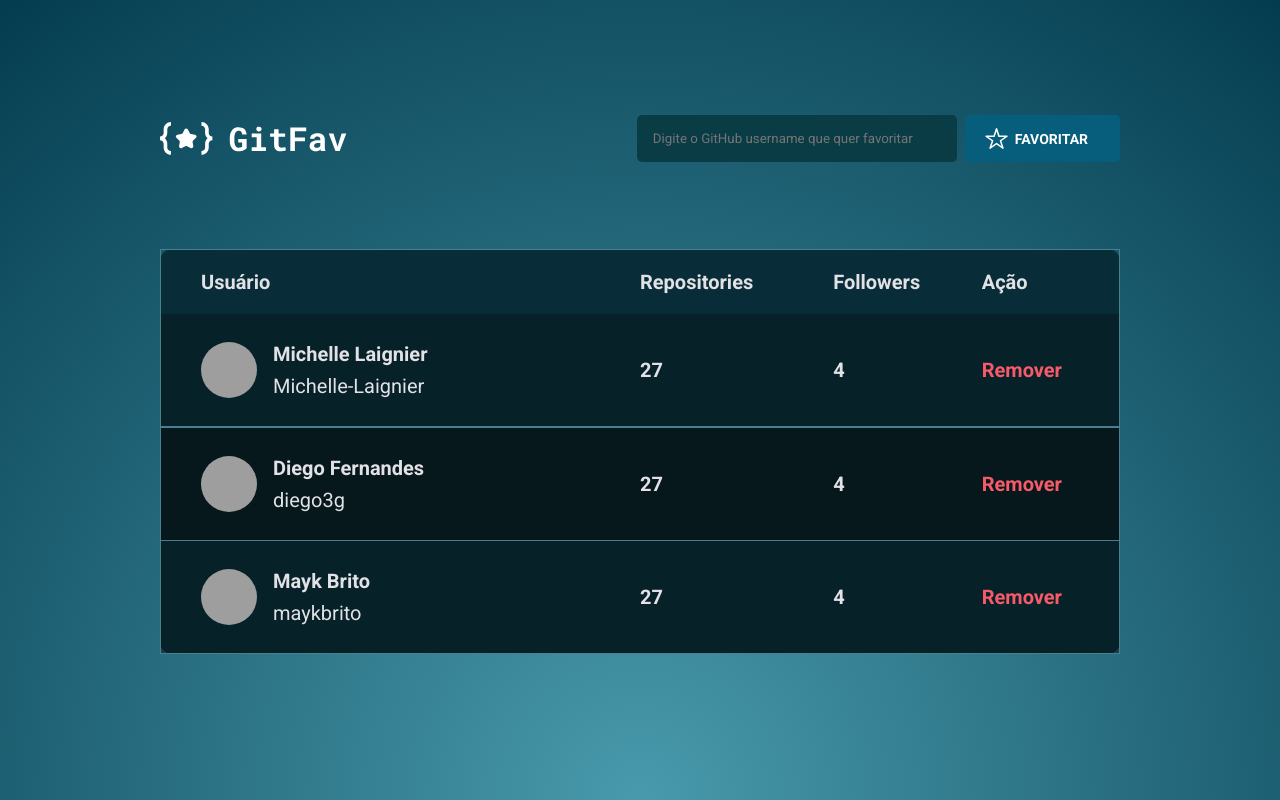
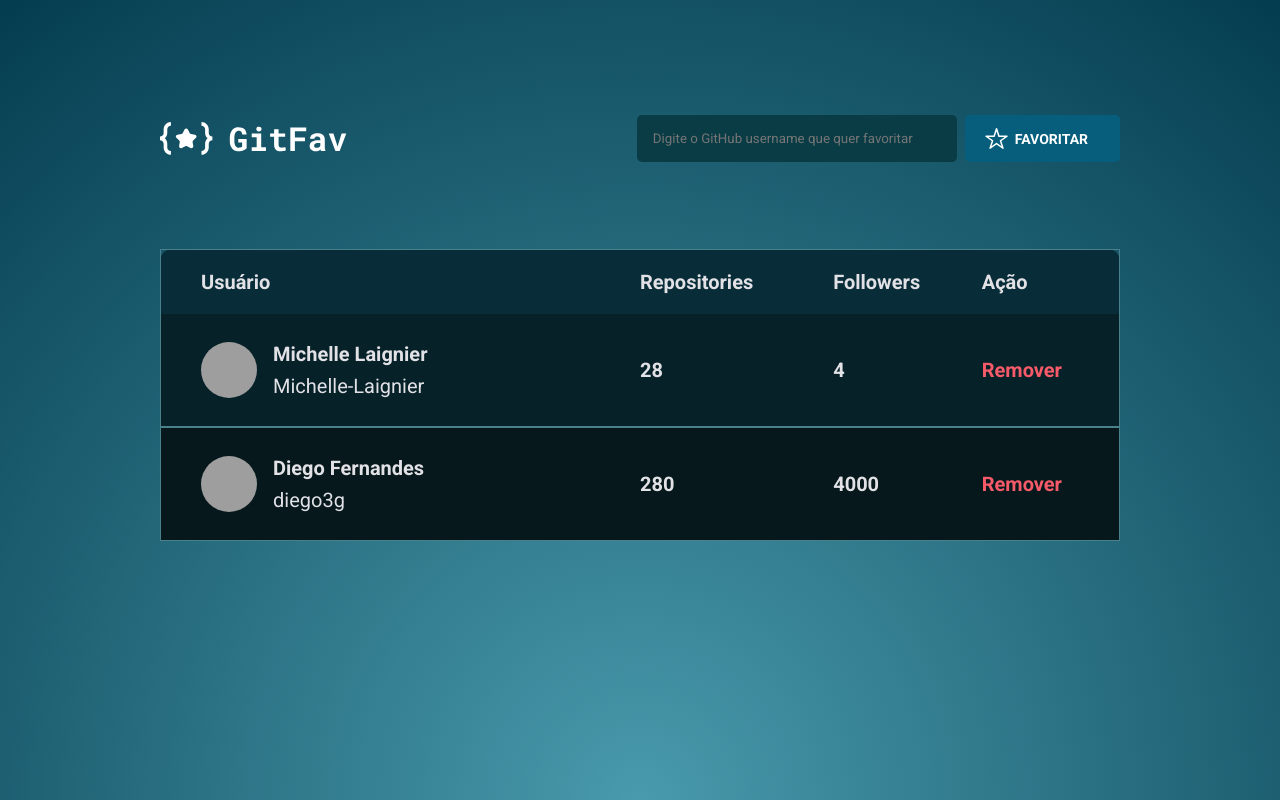
Before and after one commit to Michelle-Laignier/GitFav, a plain HTML site: page index.html in a window 1280 px wide. Shown: the top 800 px of the page. Drawn offline with Linux system fonts and the light colour scheme; grey boxes are pictures that could not be loaded.

Commit message:
dom: create / remove row

```diff
--- a/index.html
+++ b/index.html
@@ -37,63 +37,7 @@
                     <th>Ação</th>
                 </tr>
             </thead>
-
-            <tbody>
-                <tr>
-                    <td class="user">
-                        <img src="https://github.com/Michelle-Laignier.png" alt="Imagem de perfil de Michelle">
-                        <a href="https://github.com/Michelle-Laignier" target="_blank">
-                            <p>Michelle Laignier</p>
-                            <span>Michelle-Laignier</span>
-                        </a>
-                    </td>
-                    <td class="repositories">
-                        27
-                    </td>
-                    <td class="followers">
-                        4
-                    </td>
-                    <td>
-                        <button class="remove">Remover</button>
-                    </td>
-                </tr>
-                <tr>
-                    <td class="user">
-                        <img src="https://github.com/diego3g.png" alt="Imagem de perfil de Michelle">
-                        <a href="https://github.com/diego3g" target="_blank">
-                            <p>Diego Fernandes</p>
-                            <span>diego3g</span>
-                        </a>
-                    </td>
-                    <td class="repositories">
-                        27
-                    </td>
-                    <td class="followers">
-                        4
-                    </td>
-                    <td>
-                        <button class="remove">Remover</button>
-                    </td>
-                </tr>
-                <tr>
-                    <td class="user">
-                        <img src="https://github.com/maykbrito.png" alt="Imagem de perfil de Michelle">
-                        <a href="https://github.com/maykbrito" target="_blank">
-                            <p>Mayk Brito</p>
-                            <span>maykbrito</span>
-                        </a>
-                    </td>
-                    <td class="repositories">
-                        27
-                    </td>
-                    <td class="followers">
-                        4
-                    </td>
-                    <td>
-                        <button class="remove">Remover</button>
-                    </td>
-                </tr>
-            </tbody>
+            <tbody></tbody>
         </table>
     </div>
 </body>
--- /dev/null
+++ b/js/favorites.js
@@ -0,0 +1,88 @@
+export class FavoritesData {
+    constructor(root) {
+        this.root = document.querySelector(root)
+        this.load()
+    }
+
+    load() {
+        this.entries = [
+            {
+                login: "Michelle-Laignier",
+                name: "Michelle Laignier",
+                public_repos: 28,
+                followers: 4
+            },
+            {
+                login: "diego3g",
+                name: "Diego Fernandes",
+                public_repos: 280,
+                followers: 4000
+            }
+        ]
+    }
+
+    delete(user) {
+        const filteredEntries = this.entries.filter(entry => entry.login !== user.login)
+        this.entries = filteredEntries
+        this.update()
+    }
+}
+
+export class FavoritesHtml extends FavoritesData {
+    constructor(root) {
+        super(root)
+
+        this.tbody = this.root.querySelector("tbody")
+
+        this.update()
+    }
+
+    update() {
+        this.removeAllTr()
+
+        this.entries.forEach(user => {
+            const row = this.createRow()
+
+            row.querySelector(".user img")
+            row.querySelector(".user a")
+            row.querySelector(".user p").textContent = user.name
+            row.querySelector(".user span").textContent = user.login
+            row.querySelector(".repositories").textContent = user.public_repos
+            row.querySelector(".followers").textContent = user.followers
+
+            row.querySelector(".remove").addEventListener("click", () => {
+                const isOk = confirm("Tem certeza que deseja remover esse usuário?")
+                if(isOk) {
+                    this.delete(user)
+                }
+            })
+            this.tbody.append(row)
+        })
+    }
+
+    createRow() {
+        const row = document.createElement("tr")
+
+        row.innerHTML = `
+        <td class="user">
+            <img src="https://github.com/Michelle-Laignier.png" alt="Imagem de perfil de Michelle">
+            <a href="https://github.com/Michelle-Laignier" target="_blank">
+                <p></p>
+                <span></span>
+            </a>
+        </td>
+        <td class="repositories"></td>
+        <td class="followers"></td>
+        <td>
+            <button class="remove">Remover</button>
+        </td>`
+
+        return row
+    }
+
+    removeAllTr() { // pro delete funcionar
+        this.tbody.querySelectorAll("tr").forEach(tr => {
+            tr.remove()
+        });
+    }
+}
--- a/js/main.js
+++ b/js/main.js
@@ -0,0 +1,3 @@
+import { FavoritesHtml } from "./favorites.js";
+
+new FavoritesHtml("#app")
```
